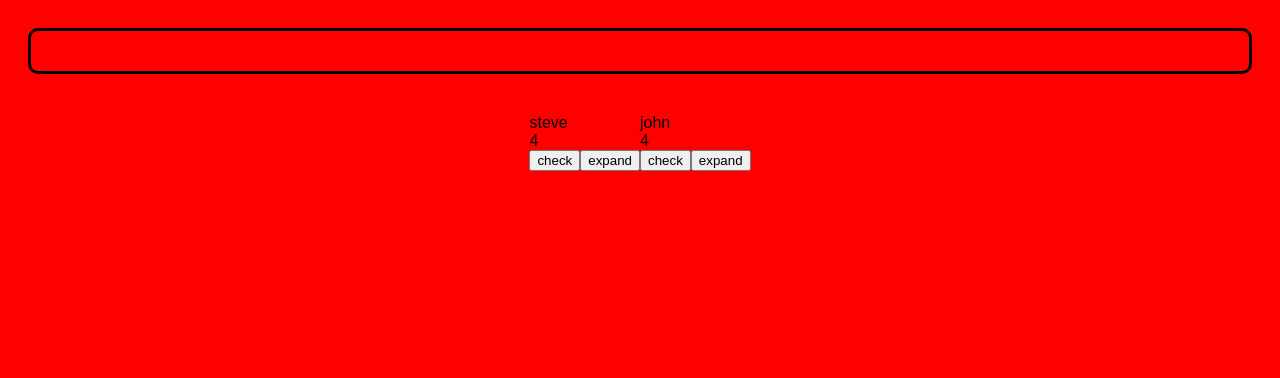
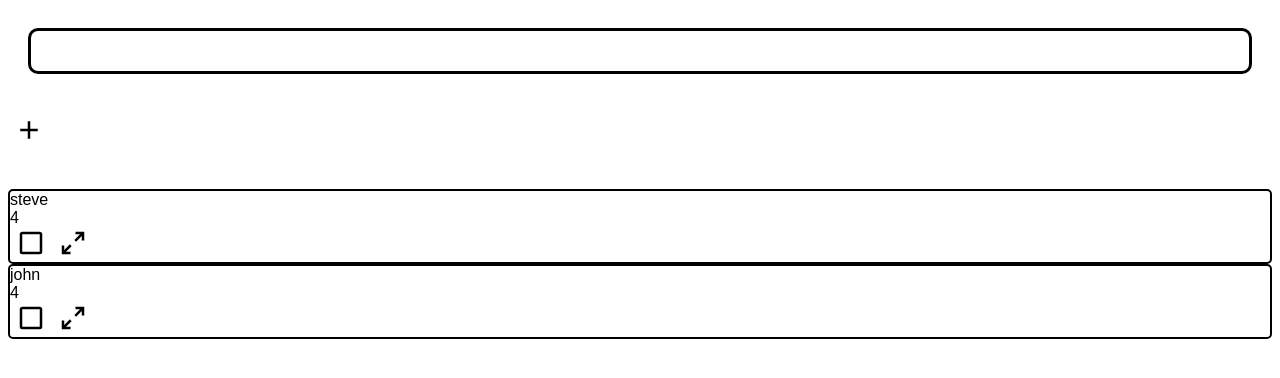
Before and after one commit to nsmuttoo/to-do-list, a website built with webpack: page src/template.html in a window 1280 px wide. Built offline with nearby package versions, Linux system fonts and the light colour scheme.

Commit message:
added icons and button functionality, starting add process

```diff
--- a/src/data.js
+++ b/src/data.js
@@ -29,7 +29,9 @@ function checkToggle(){
 
 
 
-    return{title,description,dueDate,priority,check ,setTitle,setDescription,setDueDate,setPriority,checkToggle}
+
+
+    return{title,description,dueDate,priority,check ,setTitle,setDescription,setDueDate,setPriority,checkToggle,check}
 
 
 }
--- a/src/display.js
+++ b/src/display.js
@@ -1,11 +1,20 @@
 const eee = 6
 
 import collapse from "./images/arrow-collapse.svg"
+import expandSvg from "./images/arrow-expand.svg"
 import edit from "./images/pencil.svg"
+import unchecked from "./images/checkbox-blank-outline.svg"
+import checked from "./images/checkbox-intermediate.svg"
+import save from "./images/content-save-outline.svg"
+import plus from "./images/plus.svg"
+
+let lastList = []
 
 function displayList(list){
 const content = document.getElementById("content")
-
+content.innerHTML = ""
+lastList = list
+addToDoDisplay()
     for(let i=0; i<list.length; i++){
         const store = displayItem(list[i],i)
 
@@ -14,9 +23,51 @@ const content = document.getElementById("content")
     }
 }
 
+function addToDoDisplay(){
+    const content = document.getElementById("content")
+    const greaterAddBox = document.createElement("div")
+
+    const addBox = document.createElement("div")
+    const title = document.createElement("input")
+    title.placeholder = "Title"
+    const description = document.createElement("input")
+    description.placeholder = "Descripton"
+    const dueDate = document.createElement("input")
+    dueDate.placeHolder = "DueDate"
+    const priority = document.createElement("input")
+    priority.placeholder = "Priority"
+
+    const startNewButton = document.createElement("button")
+    const submitNewButton = document.createElement("button")
+
+    const plusImg = document.createElement("img")
+   plusImg.src = plus
+   plusImg.id = "icon"
+startNewButton.appendChild(plusImg)
+    startNewButton.addEventListener("click",startNew)
+    addBox.appendChild(startNewButton)
+    content.appendChild(addBox)
+
+    function startNew(){
+        addBox.innerHTML = ""
+        console.log("eeee")
+        addBox.appendChild(title)
+        addBox.appendChild(description)
+        addBox.appendChild(dueDate)
+        addBox.appendChild(priority)
+
+        addBox.appendChild(submitNewButton)
+
+
+    }
+
+
+}
+
 function displayItem(item, num){
     const itemBox = document.createElement("div")
     itemBox.id = num
+    itemBox.classList = "itemBoxStd, itemBox"
     const title = document.createElement("div")
     title.innerHTML = item.title
     const description = document.createElement("div")
@@ -27,12 +78,25 @@ function displayItem(item, num){
     priority.innerHTML = item.priority
 
     const checkButton = document.createElement("button")
-    checkButton.addEventListener("click",item.checkToggle)
-    checkButton.innerHTML = "check"
+    checkButton.addEventListener("click",changeCheck)
+
+
+   const uncheckedImg = document.createElement("img")
+    uncheckedImg.src = unchecked
+    uncheckedImg.id = "icon"
+    checkButton.appendChild(uncheckedImg)
+
+   const checkedImg = document.createElement("img")
+   checkedImg.src = checked
+   checkedImg.id = "icon"
 
     const expandButton = document.createElement("button")
-    expandButton.innerHTML = "expand"
     expandButton.addEventListener("click",expand)
+
+    const expandImg = document.createElement("img")
+    expandImg.src = expandSvg
+    expandImg.id = "icon"
+    expandButton.appendChild(expandImg)
 
     const editButton = document.createElement("button")
     const editImg = document.createElement("img")
@@ -50,16 +114,34 @@ function displayItem(item, num){
     collapseButton.addEventListener("click",standard)
 
     const finishEdit = document.createElement("button")
-    finishEdit.innerHTML = "submit"
+
     finishEdit.addEventListener("click", submit)
+
+    const submitImg = document.createElement("img")
+    submitImg.src = save
+    submitImg.id = "icon"
+    finishEdit.appendChild(submitImg)
 
     const editTitle = document.createElement("input")
     const editDescription = document.createElement("input")
     const editDueDate = document.createElement("input")
     const editPriority = document.createElement("input")
 
+    function changeCheck(){
+        if(item.check == 0){
+            checkButton.innerHTML = ""
+            checkButton.appendChild(checkedImg)
+        }else{
+
+            checkButton.innerHTML = ""
+            checkButton.appendChild(uncheckedImg)
+        }
+        item.checkToggle()
+    }
+
     function expand(){
         itemBox.innerHTML = ""
+        itemBox.classList = "itemBoxExp, itemBox"
         itemBox.appendChild(title)
         itemBox.appendChild(description)
         itemBox.appendChild(dueDate)
@@ -69,6 +151,8 @@ function displayItem(item, num){
         itemBox.appendChild(editButton)
         itemBox.appendChild(collapseButton)
     }
+
+
 
     function submit(){
         item.setTitle(editTitle.value)
@@ -88,6 +172,7 @@ function displayItem(item, num){
     }
 
     function standard(){
+        itemBox.classList = "itemBoxStd, itemBox"
         itemBox.innerHTML = ""
         itemBox.appendChild(title)
     itemBox.appendChild(priority)
@@ -97,6 +182,7 @@ function displayItem(item, num){
     }
 
     function openEdit(){
+        itemBox.classList = "itemBoxEdt, itemBox"
         itemBox.innerHTML = ""
         itemBox.appendChild(editTitle)
         editTitle.value = ""
--- a/src/styles.css
+++ b/src/styles.css
@@ -1,16 +1,56 @@
 :root{
-    background-color: red;
+    background-color: white;
     font-family: Arial, Helvetica, sans-serif;
 }
 
 #icon{
     height: 30px;
     width: auto;
+
+    background-color: transparent;
+    background-repeat: no-repeat;
+    border: none;
+    cursor: pointer;
+    overflow: hidden;
+    outline: none;
+}
+.itemBox{
+    border: solid;
+    border-color: black;
+    border-radius: 5px;
+    border-width: 2px;
+
+}
+
+#content :hover{
+    background-color: rgb(224, 224, 224);
+}
+
+.itemBoxStd{
+display: grid;
+grid-template: 1fr/ 1fr 1fr 1fr 1fr;
+}
+
+.itemBoxExp{
+
+
+}
+
+.itemBoxEdt{
+
+}
+button{
+    background-color: transparent;
+    background-repeat: no-repeat;
+    border: none;
+    cursor: pointer;
+    overflow: hidden;
+    outline: none;
 }
 
 #content{
-   display: flex;
-   justify-content: center;
+   display: grid;
+   grid-template: 1fr 1fr 1fr 1fr /1fr;
 
 
 }
```
Also changed, not shown: src/images/content-save-outline.svg (added), src/images/plus.svg (added).
